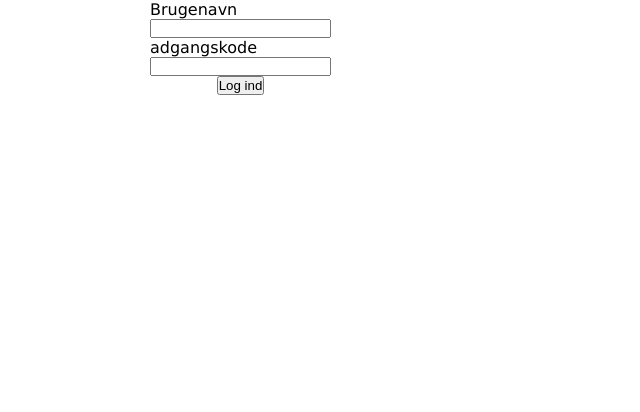
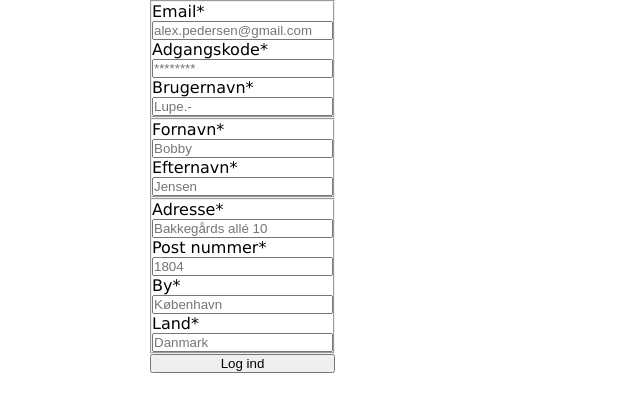
Before and after one commit to Lupe499/Form, a plain HTML site: page index.html in a window 1280 px wide. Shown: the whole page, without its empty margins (0-640 px from the left). Drawn offline with Linux system fonts and the light colour scheme.

Commit message:
Update index.html

```diff
--- a/index.html
+++ b/index.html
@@ -2,7 +2,7 @@
 <html lang="en">
 <head>
 <meta charset="UTF-8">
-<title>Untitled Document</title>
+<title>form</title>
 <meta name="viewport" content="width=device-width, initial-scale=1.0">
 <link href="style.css" rel="stylesheet">
 <link href="https://use.fontawesome.com/releases/v5.0.6/css/all.css" rel="stylesheet">
@@ -11,27 +11,70 @@
 <body>
 <div id="wrapper">
 
+        <form name="myForm" id="form" name="myform">
+            <div id="myform">
+                <fieldset>
+                    <div class="formGrid">
+                        <div class="inputDivs emailDiv">
+                            <label>Email*</label>
+                            <input type="text" id="email" name="email" placeholder="alex.pedersen@gmail.com">
+                            <span class="statusMessage email"></span>
+                        </div>
+                        <div class="inputDivs passwordDiv">
+                            <label>Adgangskode*</label>
+                            <input type="password" id="password"  name="password" placeholder="********">
+                            <span class="statusMessage password"></span>
+                        </div>
+                        <div class="inputDivs usernameDiv">
+                            <label>Brugernavn*</label>
+                            <input type="username" id="username" name="username" placeholder="Lupe.-">
+                            <span class="statusMessage username"></span>
+                        </div>
+                    </div>
+                </fieldset>
 
+                <fieldset>
+                    <div class="formGrid">
+                        <div class="inputDivs">
+                            <label>Fornavn*</label>
+                            <input type="text" id="firstname" name="firstname" placeholder="Bobby">
+                            <span class="statusMessage firstname"></span>
+                        </div>
+                        <div class="inputDivs">
+                            <label>Efternavn*</label>
+                            <input type="text" id="lastname" name="lastname" placeholder="Jensen">
+                            <span class="statusMessage lastname"></span>
+                        </div>
+                    </div>
+                </fieldset>
 
-        <form>
-
-            <div class="inputGroup">
-                <label for="username">Brugenavn</label>
-                <input type="text" name="username" id="username">
-                <span class="statusMessage username"></span>
+                <fieldset>
+                    <div class="formGrid">
+                        <div class="inputDivs">
+                            <label>Adresse*</label>
+                            <input type="text" id="adresse" name="adresse" placeholder="Bakkegårds allé 10">
+                            <span class="statusMessage adresse"></span>
+                        </div>
+                        <div class="inputDivs">
+                            <label>Post nummer*</label>
+                            <input type="text" id="zip" name="zip" placeholder="1804">
+                            <span class="statusMessage zip"></span>
+                        </div>
+                        <div class="inputDivs">
+                            <label>By*</label>
+                            <input type="text" id="city" name="city" placeholder="København">
+                            <span class="statusMessage city"></span>
+                        </div>
+                        <div class="inputDivs">
+                            <label>Land*</label>
+                            <input type="text" id="contry" name="contry" placeholder="Danmark">
+                            <span class="statusMessage contry"></span>
+                        </div>
+                    </div>
+                </fieldset>
+                <button type="submit" class="logIn">Log ind</button>
             </div>
-            <div class="inputGroup">
-                <label for="password">adgangskode</label>
-                <input type="password" name="password" id="password">
-                <span class="statusMessage password"></span>
-            </div>
-            <button type="submit">Log ind</button>
         </form>
-
-
-
-
-
 </div> <!-- end wrapper -->
 <script src="java.js"></script>
 </body>
```
